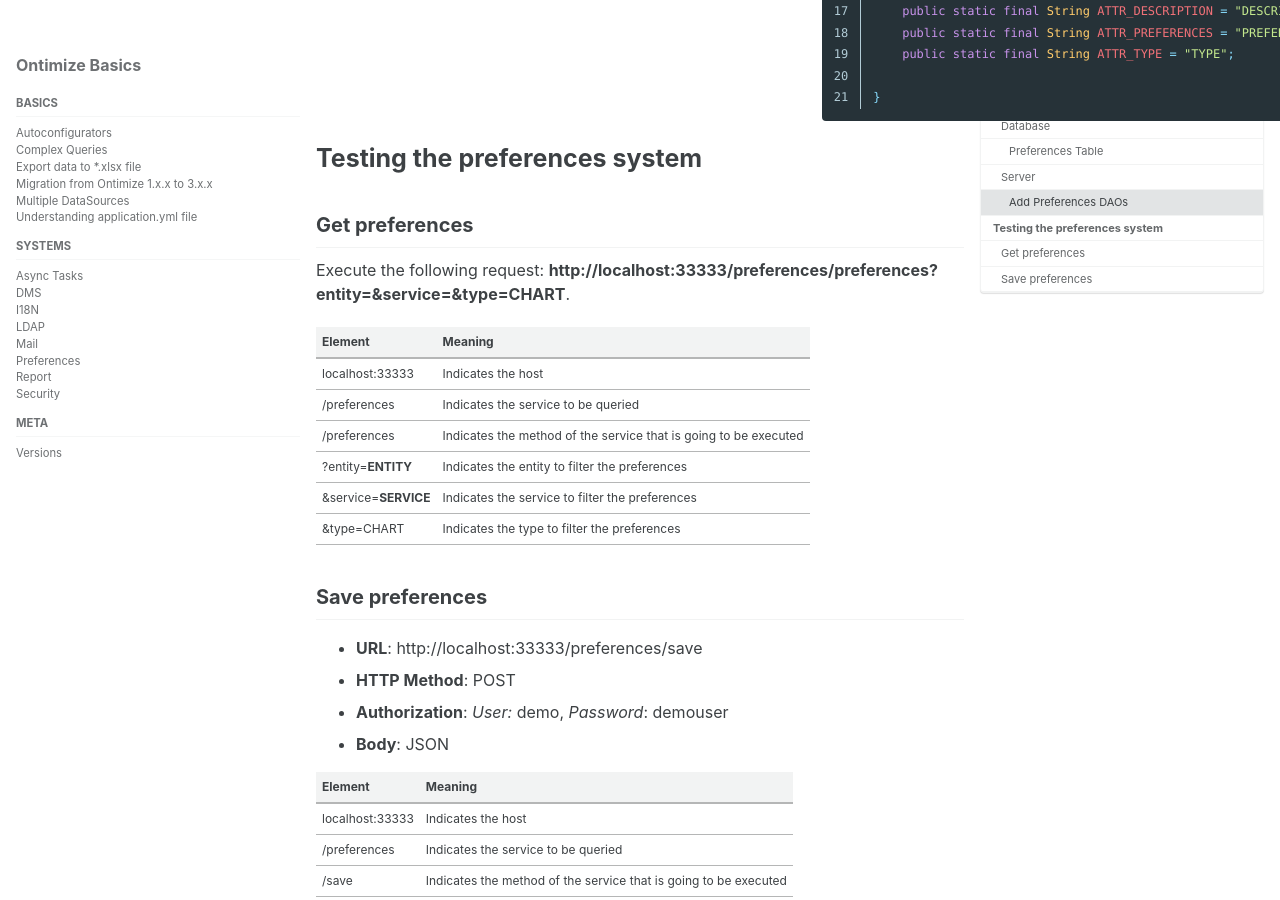
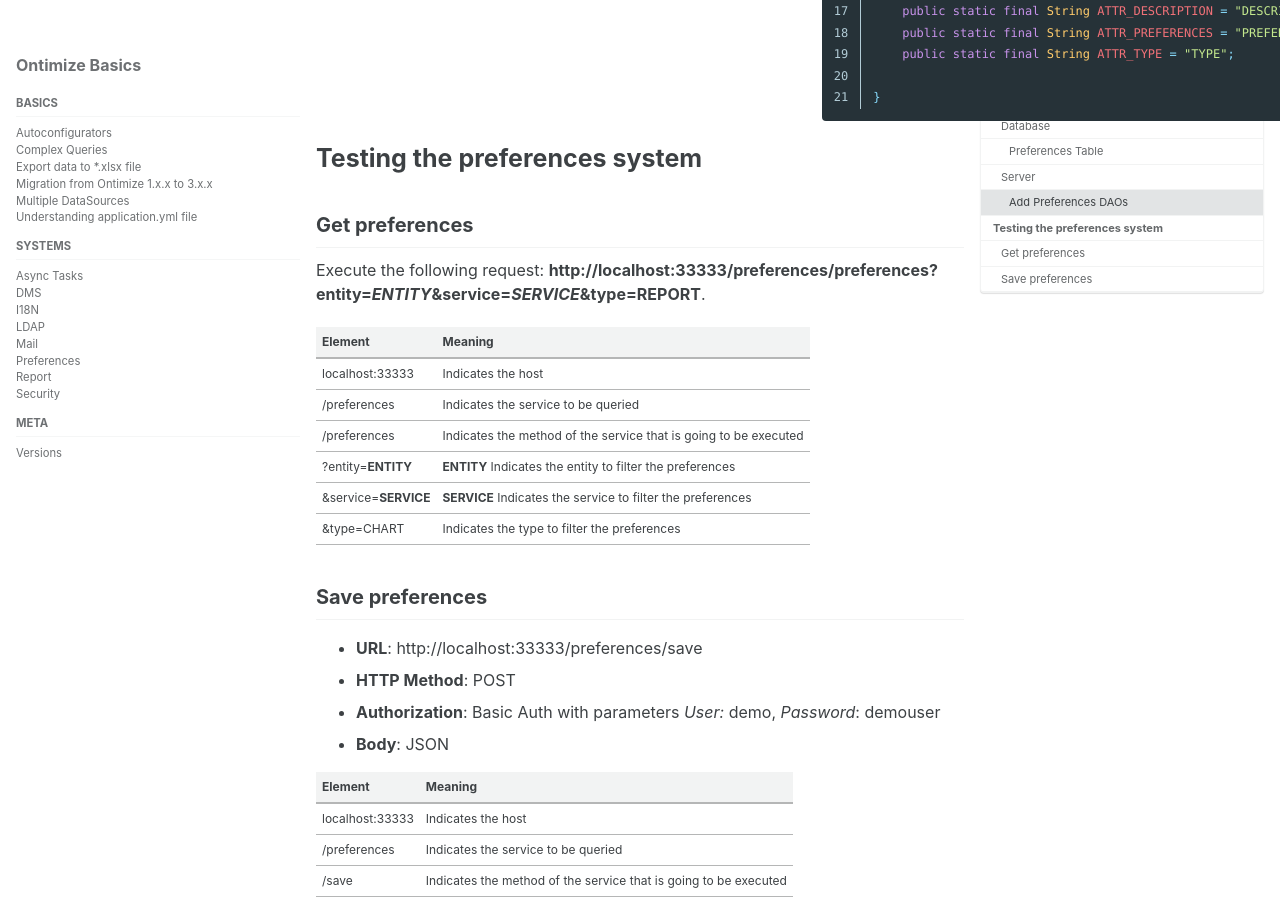
Before and after one commit to ontimize/ontimize-boot, a Jekyll site: the page built from _pages/basics_charts-on-demand.md, in a window 1280 px wide and 900 px high, scrolled down 2121 px. Built offline with Jekyll 4.4.1, drawn with Linux system fonts in a browser that asks for light colours; cached includes are drawn as plain includes.

Commit message:
modified preferences params

```diff
--- a/_pages/basics_charts-on-demand.md
+++ b/_pages/basics_charts-on-demand.md
@@ -364,22 +364,22 @@ public class PreferencesDao extends OntimizeJdbcDaoSupport implements IPreferenc
 
 ## Get preferences
 
-Execute the following request: **http://localhost:33333/preferences/preferences?entity={{entity}}&service={{service}}&type=CHART**.
+Execute the following request: **http://localhost:33333/preferences/preferences?entity=*ENTITY*&service=*SERVICE*&type=REPORT**.
 
 | Element | Meaning |
 |--|--|
 | localhost:33333 | Indicates the host |
 | /preferences | Indicates the service to be queried |
 | /preferences | Indicates the method of the service that is going to be executed |
-| ?entity=**ENTITY** | Indicates the entity to filter the preferences |
-| &service=**SERVICE** | Indicates the service to filter the preferences |
+| ?entity=**ENTITY** | **ENTITY** Indicates the entity to filter the preferences |
+| &service=**SERVICE** | **SERVICE** Indicates the service to filter the preferences |
 | &type=CHART | Indicates the type to filter the preferences |
 
 ## Save preferences
 
 - **URL**: http://localhost:33333/preferences/save
 - **HTTP Method**: POST
-- **Authorization**: *User:* demo, *Password*: demouser
+- **Authorization**: Basic Auth with parameters *User:* demo, *Password*: demouser
 - **Body**: JSON
 
 | Element | Meaning |
```
Also changed, not shown: _pages/basics_report-on-demand.md (+4 -4 lines).
